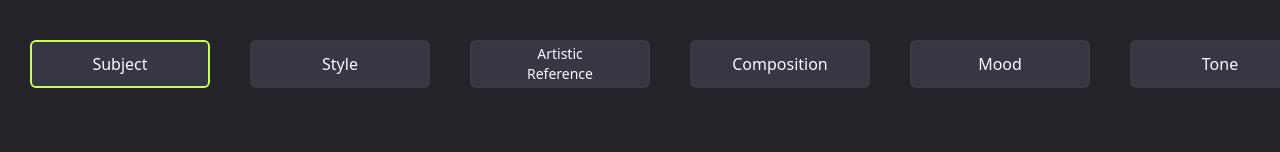
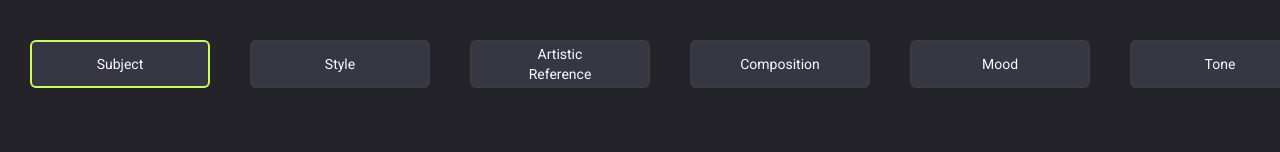
Before and after one commit to Medici-Mansion/imaginer, a Next.js app: page / in a window 1280 px wide. Shown: the top 152 px of the page. Built offline with nearby package versions, Linux system fonts and the light colour scheme; no server answers.

Commit message:
feat: 네비게이션 버튼 폰트 적용

```diff
--- a/app/layout.tsx
+++ b/app/layout.tsx
@@ -3,6 +3,8 @@ import "./globals.css";
 import { PropsWithChildren } from "react";
 import { PromptProvider } from "@/components/provider/prompt-provider";
 import Navigation from "@/components/navigation";
+import { cn } from "@/lib/utils";
+import fonts from "@/fonts";
 
 export const metadata: Metadata = {
   title: "Imaginer",
@@ -11,7 +13,11 @@ export const metadata: Metadata = {
 
 export default function RootLayout({ children }: PropsWithChildren) {
   return (
-    <html lang="ko" placeholder="imaginer" className="dark w-[1340px] mx-auto">
+    <html
+      lang="ko"
+      placeholder="imaginer"
+      className={cn("dark w-[1340px] mx-auto", fonts.roboto.className)}
+    >
       <body
         suppressHydrationWarning
         className="m-auto flex flex-col justify-center"
--- a/components/box-text.tsx
+++ b/components/box-text.tsx
@@ -94,6 +94,7 @@ const BoxText = ({
                   )}
                   style={{
                     left: `${direction.left}px`,
+                    transition: "background-color 0.2s ease-in-out",
                     ...extractPropsByClassName.style,
                   }}
                   {...extractPropsByClassName}
--- a/components/nav.tsx
+++ b/components/nav.tsx
@@ -5,6 +5,7 @@ import { NavProps } from "@/types";
 import { Check } from "lucide-react";
 
 import { Button } from "@/components/ui/button";
+import fonts from "@/fonts";
 
 const Nav = ({
   href,
@@ -30,15 +31,16 @@ const Nav = ({
           href={href}
           key={title}
           className={cn(
-            "bg-[#373743] w-[180px] border-2 border-[#3C3A41] rounded-md py-2.5 text-center cursor-pointer duration-300 relative flex items-center justify-center",
+            "bg-[#373743] w-[180px] border-2 border-[#3C3A41] rounded-md py-2.5 text-center cursor-pointer duration-300 relative flex items-center justify-center h-12",
             pathname === href ? "border-primary" : "",
-            rest.className,
-            title === "Artistic Reference" ? "text-sm px-8 py-0.5" : ""
+            rest.className
           )}
           {...rest}
         >
-          <div className="flex items-center justify-center">
-            <div>{title}</div>
+          <div className="flex items-center justify-center relative flex-1">
+            <pre className={cn("text-sm", fonts.roboto.className)}>
+              {title.split(" ").join("\n")}
+            </pre>
             {active && (
               <Check
                 className={cn(
--- /dev/null
+++ b/fonts.ts
@@ -0,0 +1,10 @@
+import { Roboto } from "next/font/google";
+
+const roboto = Roboto({
+  variable: "--font-roboto",
+  weight: ["400", "500", "700"],
+  subsets: ["latin"],
+});
+
+const fonts = { roboto };
+export default fonts;
```
